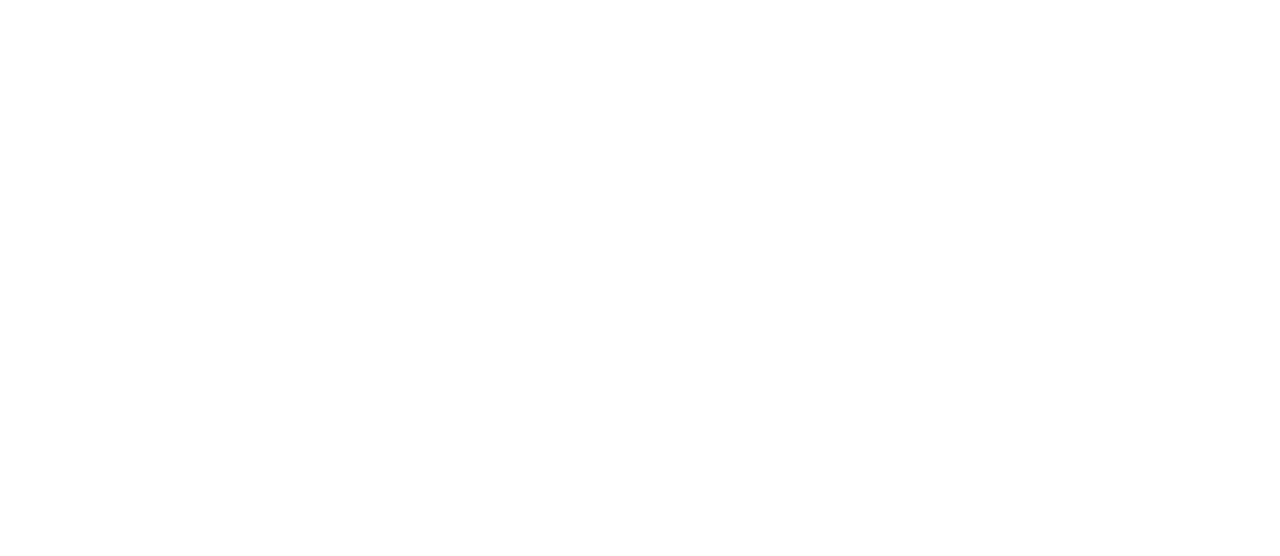
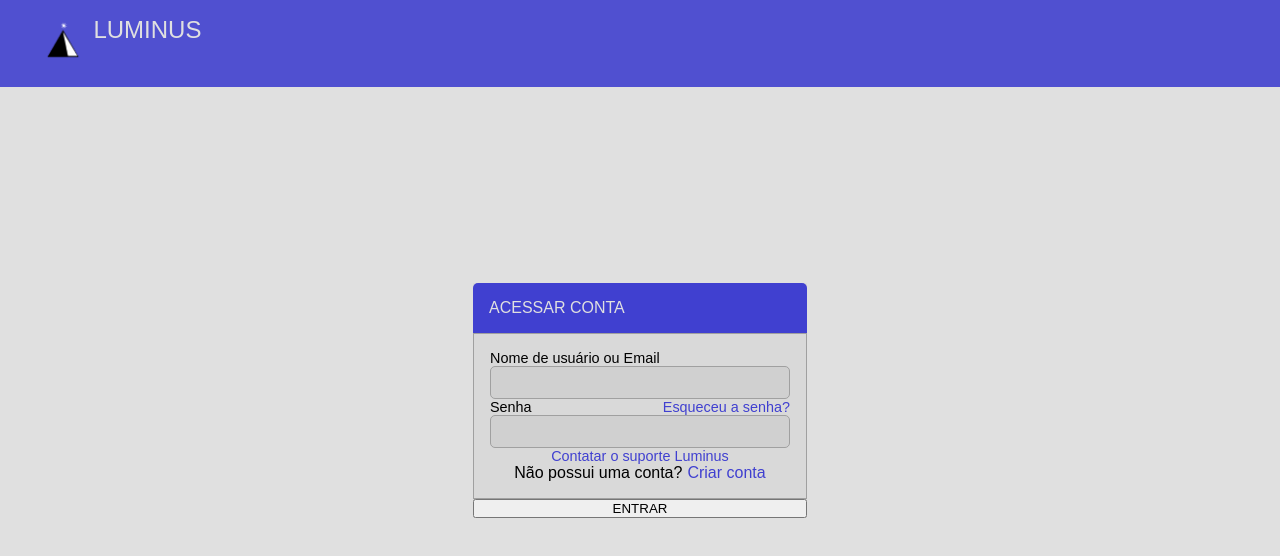
Before and after one commit to henrithedragonborn/defluminus, a plain HTML site: page login.html in a window 1280 px wide. Drawn offline with nearby package versions, Linux system fonts and the light colour scheme; a web font is replaced by a local one.

Commit message:
Add files via upload

```diff
--- /dev/null
+++ b/cadastro.html
@@ -0,0 +1,53 @@
+<!DOCTYPE html>
+<html lang="en">
+
+<head>
+    <meta charset="UTF-8">
+    <meta name="viewport" content="width=device-width, initial-scale=1.0">
+    <title>Cadastro - Luminus</title>
+    <link rel="stylesheet" href="src/css/login.css">
+    <link rel="shortcut icon" href="src/img/LOGO-ILUMINUS-1.1.png">
+    <link href='https://unpkg.com/boxicons@2.1.4/css/boxicons.min.css' rel='stylesheet'>
+    <script type="text/javascript" src="src/js/sidebar.js" defer></script>
+</head>
+
+<body>
+    <header class="header">
+        <img src="src/img/LOGO-ILUMINUS-1.1.png" alt="">
+        <h2>Luminus</h2>
+    </header>
+    <form action="">
+        <div class="title">CRIAR CONTA</div>
+        <div class="content">
+            <div class="input">
+                <label for="user">Nome de usuário</label>
+                <input type="text" name="user">
+            </div>
+            <div class="input">
+                <label for="email">Email</label>
+                <input type="email" name="email">
+            </div>
+            <div class="input">
+                <label for="senha">Senha</label>
+                <input type="password">
+            </div>
+            <div class="input">
+                <label for="confirm">Confirmar senha</label>
+                <input type="password" name="senha">
+            </div>
+            <p>Termos de Política e Privacidade <a href="">Contatar o suporte Luminus</a></p>
+            <div class="textarea">Lorem ipsum dolor sit amet consectetur adipisicing elit. Recusandae quidem, ad
+                voluptate omnis eos et alias assumenda nam veniam, debitis architecto? Iusto, non? Voluptatem, ducimus.
+                Blanditiis est fuga velit unde deserunt enim mollitia. Nisi quasi, nam quam at voluptas iste dolorem
+                voluptatibus assumenda. Quod numquam nesciunt vero quia voluptatem sapiente delectus, tenetur sed beatae
+                labore distinctio, amet quam assumenda laudantium enim dolorum quas voluptatibus quasi cum id maxime?
+                Voluptates quas aut, exercitationem asperiores quis laboriosam velit debitis tempora, ex magni quaerat
+                illum maiores cumque nihil similique voluptas itaque? Odio, quos.</div>
+            <div class="check"><input type="checkbox">Li e concordo com os termos de uso</div>
+            <p>Já possui uma conta? <a href="">Acessar conta</a></p>
+            <a href="" class="enter">ENTRAR</a>
+        </div>
+    </form>
+</body>
+
+</html>
--- a/login.html
+++ b/login.html
@@ -0,0 +1,40 @@
+<!DOCTYPE html>
+<html lang="en">
+  <head>
+    <meta charset="UTF-8" />
+    <meta name="viewport" content="width=device-width, initial-scale=1.0" />
+    <title>Login - Luminus</title>
+    <link rel="stylesheet" href="src/css/login.css" />
+    <link rel="shortcut icon" href="src/img/LOGO-ILUMINUS-1.1.png" />
+    <link
+      href="https://unpkg.com/boxicons@2.1.4/css/boxicons.min.css"
+      rel="stylesheet"
+    />
+    <script type="text/javascript" src="src/js/sidebar.js" defer></script>
+  </head>
+
+  <body>
+    <header class="header">
+      <a href="">
+        <img src="src/img/LOGO-ILUMINUS-1.1.png" alt="" />
+        <h2>Luminus</h2>
+      </a>
+    </header>
+    <form action="">
+      <div class="title">ACESSAR CONTA</div>
+      <div class="content">
+        <div class="input">
+          <label for="user">Nome de usuário ou Email</label>
+          <input type="text" name="user" />
+        </div>
+        <div class="input">
+          <label for="senha">Senha <a href="">Esqueceu a senha?</a></label>
+          <input type="password" name="senha" />
+        </div>
+        <a href="">Contatar o suporte Luminus</a>
+        <p>Não possui uma conta? <a href="">Criar conta</a></p>
+      </div>
+      <input type="submit" value="ENTRAR" />
+    </form>
+  </body>
+</html>
--- /dev/null
+++ b/src/css/login.css
@@ -0,0 +1,133 @@
+@import url('https://fonts.googleapis.com/css2?family=Baskervville:ital@0;1&family=REM:ital,wght@0,100..900;1,100..900&display=swap');
+
+* {
+    margin: 0;
+    padding: 0;
+    box-sizing: border-box;
+    scroll-behavior: smooth;
+}
+
+:root {
+    --bg-color: #e0e0e0;
+    --main-color: #4040d0;
+    --snd-color: #5050d0;
+    --text-color: #080808;
+    --gradient: #d9d9d9;
+    --final-gradient: #c0c0c0;
+    --line-color: #606060;
+    --inputs: #4040d080;
+    --text-input: rgba(0, 0, 0, 0.5);
+
+    --common: 'REM', sans-serif;
+    --title: 'Baskervville', serif;
+}
+
+::-webkit-scrollbar {
+    width: 10px;
+    background-color: #e0e0e0;
+}
+
+::-webkit-scrollbar-thumb {
+    background-color: #4040d0;
+    border: 2px solid #e0e0e0;
+    border-radius: 5px;
+}
+
+body {
+    background-color: var(--bg-color);
+    display: flex;
+    align-items: center;
+    justify-content: center;
+    width: 100vw;
+    height: 100vh;
+    overflow-x: hidden;
+    font-family: var(--common);
+}
+
+a {
+    text-decoration: none;
+    color: inherit;
+}
+
+ul {
+    list-style: none;
+}
+
+.header {
+    position: fixed;
+    top: 0;
+    left: 0;
+    padding: 1rem 3%;
+    width: 100%;
+    background-color: #5050d0;
+    display: flex;
+    justify-content: start;
+}
+.header a {
+    display: flex;
+    justify-content: start;
+    gap: 5px;
+}
+.header a img {
+    width: 50px;
+    height: auto;
+}
+.header a h2 {
+    color: #e0e0e0;
+    text-transform: uppercase;
+    font-weight: 400;
+}
+form {
+    background-color: #d9d9d9;
+    display: flex;
+    flex-direction: column;
+}
+.title {
+    color: #e0e0e0;
+    background-color: #4040d0;
+    padding: 1rem;
+    border-top-right-radius: 5px;
+    border-top-left-radius: 5px;
+}
+.content {
+    padding: 1rem;
+    border-top: none;
+    border: 1px solid #a0a0a0;
+}
+.input {
+    display: flex;
+    flex-direction: column;
+}
+.input label {
+    font-size: 0.9em;
+    display: flex;
+    justify-content: space-between;
+    width: 100%;
+}
+.input input {
+    padding: 0.5rem 1rem;
+    width: 300px;
+    border-radius: 5px;
+    background-color: #d0d0d0;
+    border: 1px solid #a0a0a0;
+    font-family: var(--common);
+}
+.input label a {
+    color: #4040d0;
+}
+.content > a{
+    width: 100%;
+    display: flex;
+    justify-content: center;
+    font-size: 0.9em;
+    color: #4040d0;
+}
+.content p > a {
+    color: #4040d0;
+}
+.content p {
+    width: 100%;
+    display: flex;
+    justify-content: center;
+    gap: 5px;
+}
--- a/src/css/style.css
+++ b/src/css/style.css
@@ -179,7 +179,7 @@ ul {
 
 .btn-login {
     border-radius: 5px;
-    padding: 0.7rem 1.5rem;
+    padding: 0.5rem 1.2rem;
     color: #080808;
     background-color: #e0e0e0;
     display: flex;
--- a/src/css/subjects.css
+++ b/src/css/subjects.css
@@ -73,7 +73,7 @@ a {
 }
 
 .header main span input {
-    padding: 0.5rem 1rem;
+    padding: 0.3rem 1rem;
     border-radius: 3px;
     width: 300px;
     border: none;
@@ -89,10 +89,12 @@ a {
     font-weight: 400;
     letter-spacing: 1px;
 }
+
 .header main span input:focus {
     outline: none;
-    border: 2px solid #e0e0e0;
+    border: 1px solid #d0d0d0;
 }
+
 .header main span i {
     font-size: 1.5em;
     position: relative;
@@ -162,7 +164,7 @@ a {
 
 .btn-login {
     border-radius: 5px;
-    padding: 0.7rem 1.5rem;
+    padding: 0.3rem 1.2rem;
     color: #080808;
     background-color: #e0e0e0;
     display: flex;
@@ -225,8 +227,16 @@ article {
     background-color: #4040d0;
     color: #e0e0e0;
     user-select: none;
+    overflow-y: scroll;
 }
-
+#sidebar::-webkit-scrollbar {
+    width: 5px;
+    border-radius: 0px;
+    background-color: #4040d0;
+}
+#sidebar::-webkit-scrollbar-thumb {
+    background-color: #e0e0e0;
+}
 #sidebar h2 {
     position: relative;
     font-weight: 600;
@@ -307,6 +317,10 @@ article {
     color: #4040d0;
 }
 
+#sidebar .sub-menu div li button {
+    all: unset;
+}
+
 .sidebarbottom {
     padding: 0 5%;
     display: flex;
@@ -351,18 +365,27 @@ article {
     cursor: pointer;
     transition: .2s ease-in-out;
 }
+
 .user:hover {
     background-color: #e0e0e0;
     color: #4040d0;
 }
+
 .user:hover .iconcircle {
     background-color: #4040d0;
+    color: #e0e0e0;
 }
+
 .iconcircle {
     border-radius: 50%;
     background-color: #e0e0e0;
     width: 40px;
     height: 40px;
+    display: flex;
+    align-items: center;
+    justify-content: center;
+    font-size: 1.3em;
+    color: #4040d0;
 }
 
 .status {
@@ -378,7 +401,8 @@ article {
     gap: 2px;
     justify-content: center;
 }
-.status b a{
+
+.status b a {
     font-size: 1.3em;
     background-color: #5050d0;
     display: flex;
@@ -387,15 +411,111 @@ article {
     width: fit-content;
     border-radius: 5px;
 }
+
 .user:hover .status b a {
     color: #e0e0e0;
 }
 
-.content {
-    padding: 3rem 5rem;
-}
-.content h1{
+.content h1 {
     font-size: 2em;
     color: #4040d0;
     font-weight: 600;
+    padding: 3rem 5rem 2rem 5rem;
 }
+
+.un {
+    display: flex;
+    flex-wrap: wrap;
+    gap: 2rem;
+    align-items: center;
+    justify-content: space-between;
+    padding: 1rem 5rem 3rem 5rem;
+}
+
+.card {
+    border-radius: 10px;
+    border-top: 3px solid #4040d0;
+    background-color: #fffefe;
+    display: flex;
+    width: 45%;
+    flex-direction: column;
+}
+
+.title {
+    display: flex;
+    border-top-left-radius: 10px;
+    border-top-right-radius: 10px;
+    border-bottom: 1px solid #a0a0a0;
+    background-color: #efefef;
+    width: 100%;
+    align-items: center;
+    justify-content: start;
+    padding: 0.3rem 1.5rem;
+    gap: 5px;
+}
+
+.title img {
+    width: 50px;
+    height: 50px;
+    object-fit: cover;
+}
+
+.title span {
+    display: flex;
+    flex-direction: column;
+}
+
+.title span p {
+    font-size: 1em;
+}
+
+.title span b {
+    font-size: 0.8em;
+    position: relative;
+    left: 5px;
+    font-weight: 500;
+}
+
+.card ul {
+    font-size: 0.8em;
+    width: 100%;
+    display: flex;
+    flex-direction: column;
+    text-align: left;
+    padding: 1rem 3rem;
+}
+
+.card>a {
+    margin-bottom: 1rem;
+    margin-left: 1.5rem;
+    padding: 0.5rem 1.5rem;
+    background-color: #4040d0;
+    width: fit-content;
+    border-radius: 5px;
+    color: #e0e0e0;
+    font-size: 0.9em;
+    border: 1px solid #4040d0;
+    transition: .2s ease-in-out;
+}
+
+.card>a:hover {
+    background-color: #e0e0e0;
+    color: #4040d0;
+}
+
+#window {
+    background-color: #efefef;
+    border-top: 5px solid #4040d0;
+    width: 50rem;
+    height: 30rem;
+    position: fixed;
+    top: 50%;
+    left: 50%;
+    padding: 5rem;
+    border-radius: 10px;
+    transform: translate(-50%, -50%);
+    display: none;
+}
+#window.visible {
+    display: block;
+}
--- a/src/js/sidebar.js
+++ b/src/js/sidebar.js
@@ -1,3 +1,6 @@
 function toggleSubMenu(button) {
     button.nextElementSibling.classList.toggle('show')
 }
+function myFunction() {
+  document.getElementById("window").classList.toggle("visible");
+}
```
Also changed, not shown: algebraintro.html (+25 -20 lines), index.html (+1 -1 lines), readme.txt, 1 other file.
